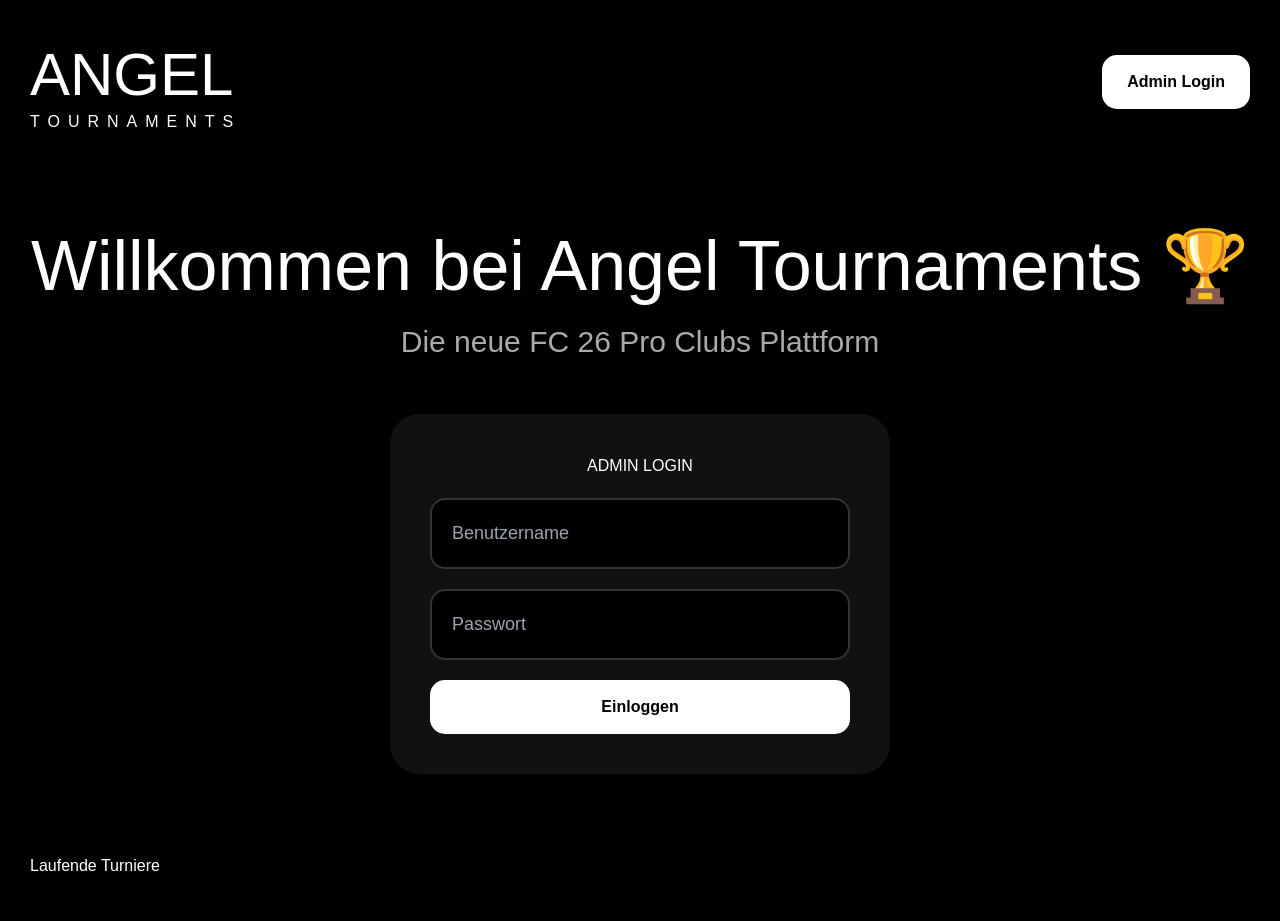
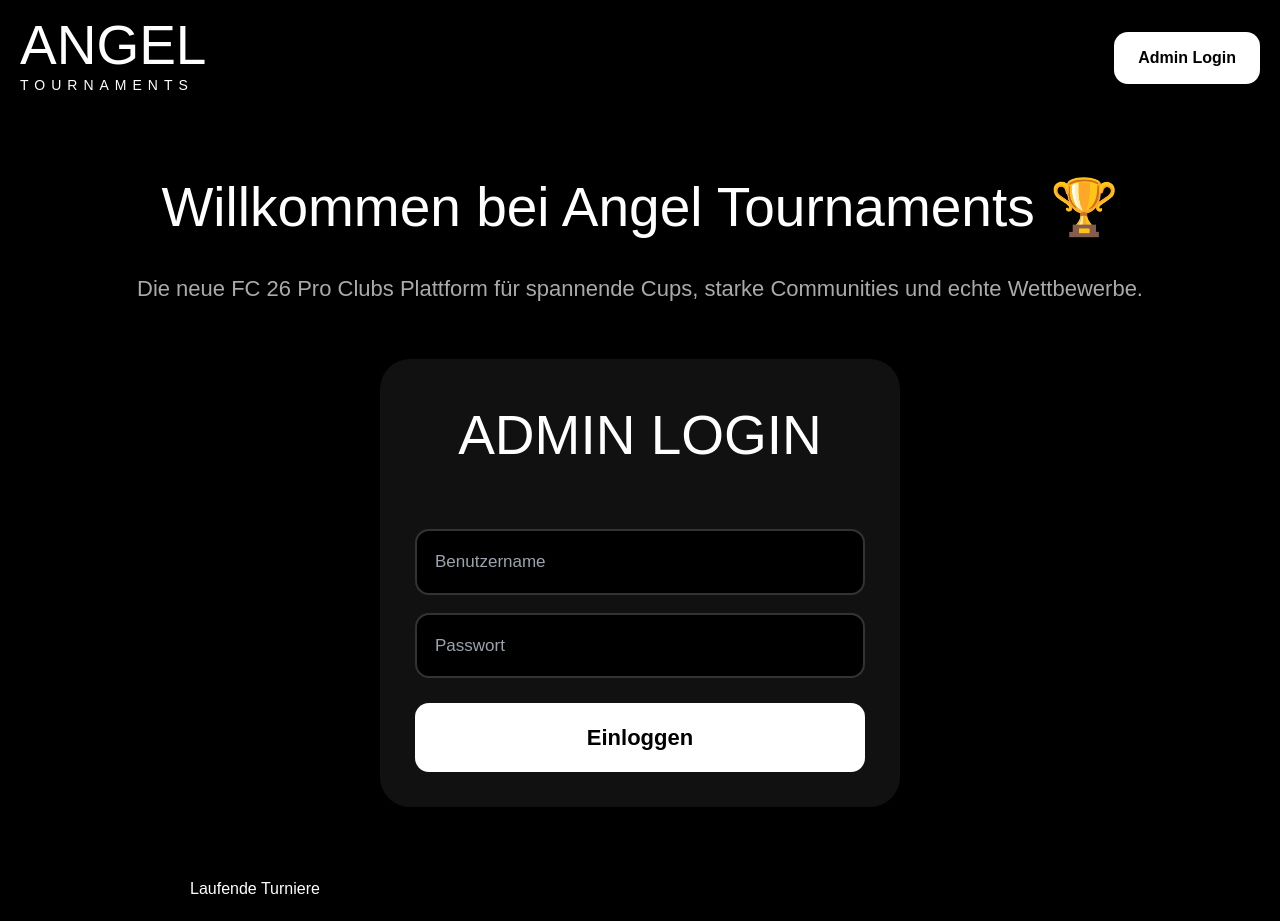
Before and after one commit to Collin710/angel-tournaments, a React (Vite) app: page / in a window 1280 px wide. Both pictures are taken after a click on the button "Admin Login". Built offline with nearby package versions, Linux system fonts and the light colour scheme.

Commit message:
Update App.jsx

```diff
--- a/src/App.jsx
+++ b/src/App.jsx
@@ -17,7 +17,10 @@
   const adminPassword = "AT2026";
 
   const login = () => {
-    if (username === adminUser && password === adminPassword) {
+    if (
+      username === adminUser &&
+      password === adminPassword
+    ) {
       setIsAdmin(true);
       setShowLogin(false);
       setUsername("");
@@ -54,37 +57,32 @@
     const shuffled = shuffleTeams(teams);
 
     const rounds = [];
-    let currentRound = [];
+    let firstRound = [];
 
     for (let i = 0; i < shuffled.length; i += 2) {
-      currentRound.push({
+      firstRound.push({
         team1: shuffled[i] || "Freilos",
         team2: shuffled[i + 1] || "Freilos",
-        winner: null,
       });
     }
 
-    rounds.push(currentRound);
+    rounds.push(firstRound);
 
-    let nextSize = Math.ceil(currentRound.length / 2);
+    let currentLength = firstRound.length;
 
-    while (nextSize >= 1) {
+    while (currentLength > 1) {
+      currentLength = Math.ceil(currentLength / 2);
+
       const nextRound = [];
 
-      for (let i = 0; i < nextSize; i++) {
+      for (let i = 0; i < currentLength; i++) {
         nextRound.push({
           team1: "TBD",
           team2: "TBD",
-          winner: null,
         });
       }
 
       rounds.push(nextRound);
-      nextSize = Math.ceil(nextSize / 2);
-
-      if (nextSize === 1 && rounds[rounds.length - 1].length === 1) {
-        break;
-      }
     }
 
     const newTournament = {
@@ -107,48 +105,38 @@
   ) => {
     const updated = [...tournaments];
 
-    updated[tournamentIndex].rounds[roundIndex][matchIndex].winner = team;
+    const nextRound =
+      updated[tournamentIndex].rounds[roundIndex + 1];
 
-    if (
-      updated[tournamentIndex].rounds[roundIndex + 1]
-    ) {
-      const nextMatch = Math.floor(matchIndex / 2);
+    if (!nextRound) return;
 
-      if (matchIndex % 2 === 0) {
-        updated[tournamentIndex].rounds[roundIndex + 1][
-          nextMatch
-        ].team1 = team;
-      } else {
-        updated[tournamentIndex].rounds[roundIndex + 1][
-          nextMatch
-        ].team2 = team;
-      }
+    const nextMatchIndex = Math.floor(matchIndex / 2);
+
+    if (matchIndex % 2 === 0) {
+      nextRound[nextMatchIndex].team1 = team;
+    } else {
+      nextRound[nextMatchIndex].team2 = team;
     }
 
     setTournaments(updated);
   };
 
   const deleteTournament = (id) => {
-    const filtered = tournaments.filter((t) => t.id !== id);
+    const filtered = tournaments.filter(
+      (t) => t.id !== id
+    );
+
     setTournaments(filtered);
     setSelectedTournament(null);
   };
 
-  const roundNames = [
-    "Finale",
-    "Halbfinale",
-    "Viertelfinale",
-    "Achtelfinale",
-    "Runde",
-  ];
+  const getRoundName = (totalRounds, index) => {
+    const remaining = totalRounds - index;
 
-  const getRoundName = (rounds, index) => {
-    const remaining = rounds.length - index - 1;
-
-    if (remaining === 0) return "Finale";
-    if (remaining === 1) return "Halbfinale";
-    if (remaining === 2) return "Viertelfinale";
-    if (remaining === 3) return "Achtelfinale";
+    if (remaining === 1) return "Finale";
+    if (remaining === 2) return "Halbfinale";
+    if (remaining === 3) return "Viertelfinale";
+    if (remaining === 4) return "Achtelfinale";
 
     return `Runde ${index + 1}`;
   };
@@ -159,10 +147,11 @@
         minHeight: "100vh",
         background: "black",
         color: "white",
-        padding: "30px",
+        padding: "20px",
         fontFamily: "Arial",
       }}
     >
+      {/* HEADER */}
       <div
         style={{
           display: "flex",
@@ -171,13 +160,21 @@
         }}
       >
         <div>
-          <h1 style={{ fontSize: "60px", margin: 0 }}>
+          <h1
+            style={{
+              fontSize: "55px",
+              margin: 0,
+              lineHeight: "50px",
+            }}
+          >
             ANGEL
           </h1>
+
           <p
             style={{
-              letterSpacing: "8px",
-              marginTop: "-10px",
+              letterSpacing: "6px",
+              marginTop: "5px",
+              fontSize: "14px",
             }}
           >
             TOURNAMENTS
@@ -201,24 +198,44 @@
         )}
       </div>
 
-      <div style={{ textAlign: "center", marginTop: "80px" }}>
-        <h1 style={{ fontSize: "70px" }}>
+      {/* HERO */}
+      <div
+        style={{
+          textAlign: "center",
+          marginTop: "70px",
+        }}
+      >
+        <h1
+          style={{
+            fontSize: "55px",
+            marginBottom: "20px",
+          }}
+        >
           Willkommen bei Angel Tournaments 🏆
         </h1>
 
         <p
           style={{
             color: "#aaa",
-            fontSize: "30px",
+            fontSize: "22px",
+            lineHeight: "40px",
           }}
         >
-          Die neue FC 26 Pro Clubs Plattform
+          Die neue FC 26 Pro Clubs Plattform für spannende
+          Cups, starke Communities und echte Wettbewerbe.
         </p>
       </div>
 
+      {/* LOGIN */}
       {showLogin && (
         <div style={loginBox}>
-          <h1 style={{ textAlign: "center" }}>
+          <h1
+            style={{
+              textAlign: "center",
+              fontSize: "55px",
+              marginBottom: "35px",
+            }}
+          >
             ADMIN LOGIN
           </h1>
 
@@ -247,7 +264,9 @@
             style={{
               ...buttonStyle,
               width: "100%",
-              marginTop: "20px",
+              marginTop: "25px",
+              padding: "18px",
+              fontSize: "22px",
             }}
           >
             Einloggen
@@ -255,9 +274,15 @@
         </div>
       )}
 
+      {/* ADMIN */}
       {isAdmin && (
         <div style={adminBox}>
-          <h1 style={{ textAlign: "center" }}>
+          <h1
+            style={{
+              textAlign: "center",
+              marginBottom: "30px",
+            }}
+          >
             Turnier erstellen
           </h1>
 
@@ -279,7 +304,7 @@
             }
             style={{
               ...inputStyle,
-              height: "250px",
+              height: "220px",
               resize: "none",
             }}
           />
@@ -289,6 +314,7 @@
             style={{
               ...buttonStyle,
               width: "100%",
+              marginTop: "20px",
             }}
           >
             Teams auslosen
@@ -296,7 +322,14 @@
         </div>
       )}
 
-      <div style={{ marginTop: "80px" }}>
+      {/* TOURNAMENTS */}
+      <div
+        style={{
+          marginTop: "70px",
+          maxWidth: "900px",
+          marginInline: "auto",
+        }}
+      >
         <h1>Laufende Turniere</h1>
 
         {tournaments.map((tournament, index) => (
@@ -304,9 +337,9 @@
             key={tournament.id}
             style={{
               background: "#0b1020",
-              padding: "20px",
+              padding: "25px",
               borderRadius: "20px",
-              marginBottom: "20px",
+              marginTop: "20px",
             }}
           >
             <h2>{tournament.name}</h2>
@@ -327,20 +360,21 @@
                 }
                 style={{
                   ...buttonStyle,
-                  marginLeft: "10px",
+                  marginLeft: "15px",
                   background: "red",
                   color: "white",
                 }}
               >
-                Turnier löschen
+                Löschen
               </button>
             )}
           </div>
         ))}
       </div>
 
+      {/* BRACKET */}
       {selectedTournament !== null && (
-        <div style={{ marginTop: "100px" }}>
+        <div style={{ marginTop: "80px" }}>
           <button
             onClick={() =>
               setSelectedTournament(null)
@@ -358,6 +392,7 @@
               display: "flex",
               gap: "60px",
               overflowX: "auto",
+              paddingBottom: "40px",
             }}
           >
             {tournaments[
@@ -367,7 +402,7 @@
                 <h1 style={{ marginBottom: "30px" }}>
                   {getRoundName(
                     tournaments[selectedTournament]
-                      .rounds,
+                      .rounds.length,
                     roundIndex
                   )}
                 </h1>
@@ -401,6 +436,7 @@
                     <hr
                       style={{
                         borderColor: "#333",
+                        margin: "15px 0",
                       }}
                     />
 
@@ -439,37 +475,38 @@
   background: "white",
   color: "black",
   border: "none",
-  padding: "15px 25px",
-  borderRadius: "15px",
+  padding: "14px 24px",
+  borderRadius: "14px",
   fontWeight: "bold",
   cursor: "pointer",
+  fontSize: "16px",
 };
 
 const inputStyle = {
   width: "100%",
-  padding: "20px",
-  marginTop: "20px",
+  padding: "18px",
+  marginTop: "18px",
   background: "black",
   border: "2px solid #333",
-  borderRadius: "15px",
+  borderRadius: "14px",
   color: "white",
-  fontSize: "18px",
+  fontSize: "17px",
   boxSizing: "border-box",
 };
 
 const loginBox = {
-  maxWidth: "500px",
+  maxWidth: "520px",
   margin: "50px auto",
   background: "#111",
-  padding: "40px",
+  padding: "35px",
   borderRadius: "30px",
 };
 
 const adminBox = {
   maxWidth: "700px",
-  margin: "80px auto",
+  margin: "70px auto",
   background: "#0b1020",
-  padding: "40px",
+  padding: "35px",
   borderRadius: "30px",
 };
 
@@ -477,7 +514,7 @@
   background: "#0b1020",
   padding: "20px",
   borderRadius: "20px",
-  width: "350px",
+  width: "320px",
   marginBottom: "40px",
   border: "2px solid #1e293b",
 };
@@ -486,7 +523,9 @@
   display: "flex",
   justifyContent: "space-between",
   alignItems: "center",
-  margin: "10px 0",
+  gap: "20px",
+  fontSize: "18px",
+  fontWeight: "bold",
 };
 
 const smallButton = {
```
